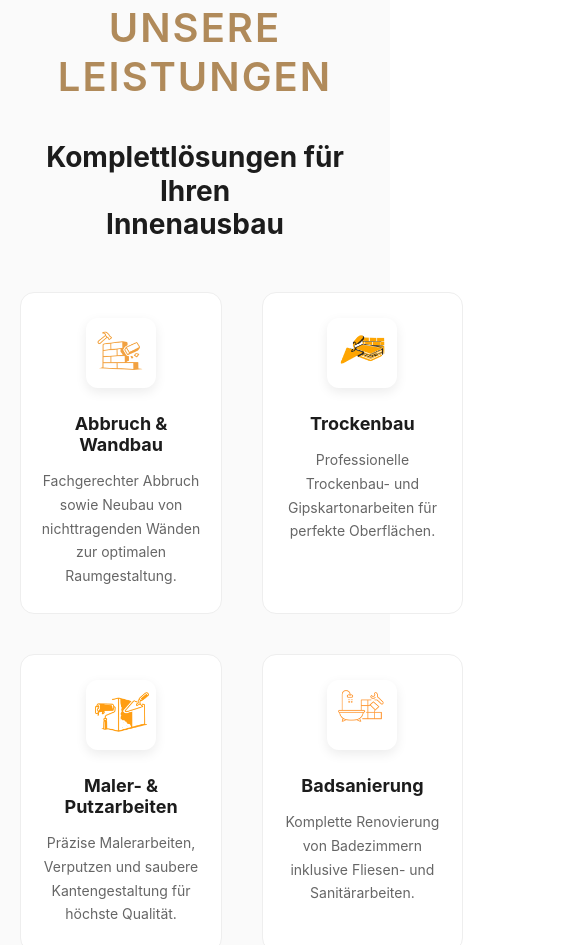
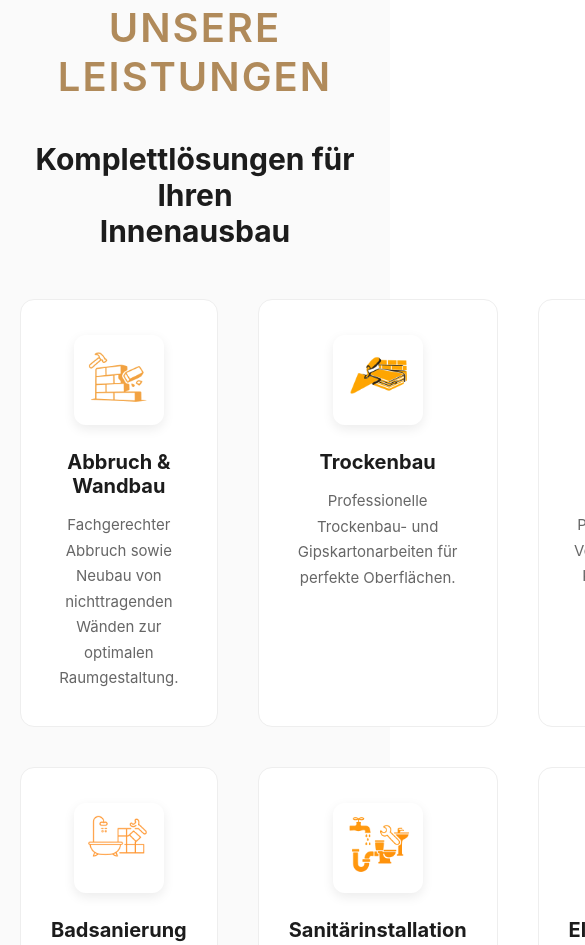
Before and after one commit to justwork811-ui/exzellentia-sitee, a plain HTML site: page index.html in a window 390 px wide. Shown: the part 2421-3366 px from the top of the page, 585 px wide, since content can reach past the window. Drawn offline with Linux system fonts and the light colour scheme.

Commit message:
обнова

```diff
--- a/css/style.css
+++ b/css/style.css
@@ -682,34 +682,6 @@ body {
   align-items: center;
   justify-content: center;
   grid-column: 2;
-}
-
-/* Для мобильных устройств (ширина экрана <= 600px) */
-@media (max-width: 600px) {
-  .services-grid {
-    grid-template-columns: 1fr; /* В одну колонку на телефонах */
-  }
-
-  .service-card {
-    padding: 25px 20px; /* Меньше отступов на телефоне */
-  }
-
-  .services-section h2 {
-    font-size: 28px; /* Уменьшаем размер шрифта заголовка на телефоне */
-  }
-
-  .service-card h3 {
-    font-size: 18px; /* Меньше размер шрифта в карточках */
-  }
-
-  .service-card p {
-    font-size: 14px; /* Меньше размер шрифта текста */
-  }
-
-  .service-icon-img {
-    width: 70px;   /* Меньше иконки на телефоне */
-    height: 70px;  /* Меньше иконки на телефоне */
-  }
 }
 
 
```
